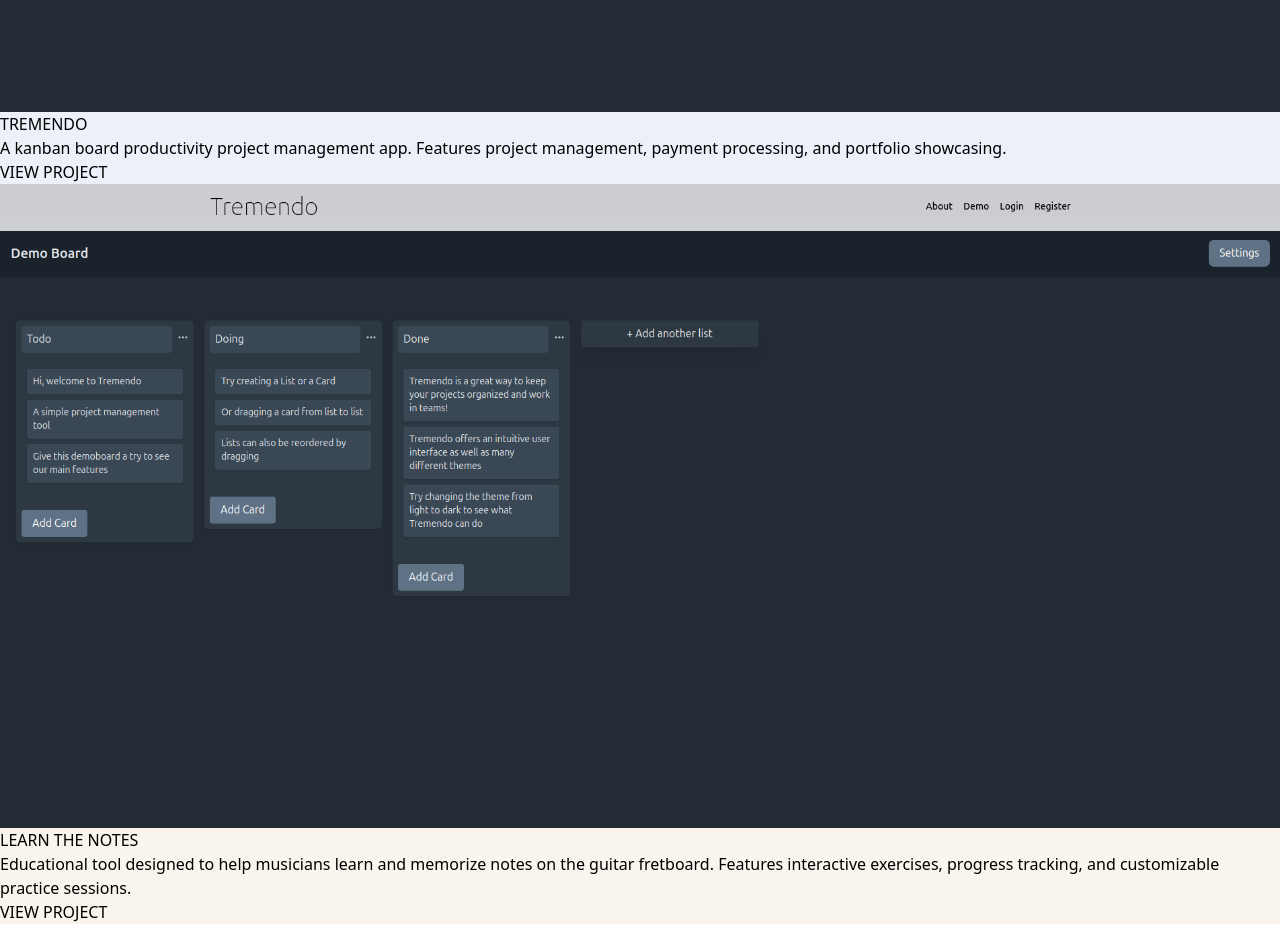
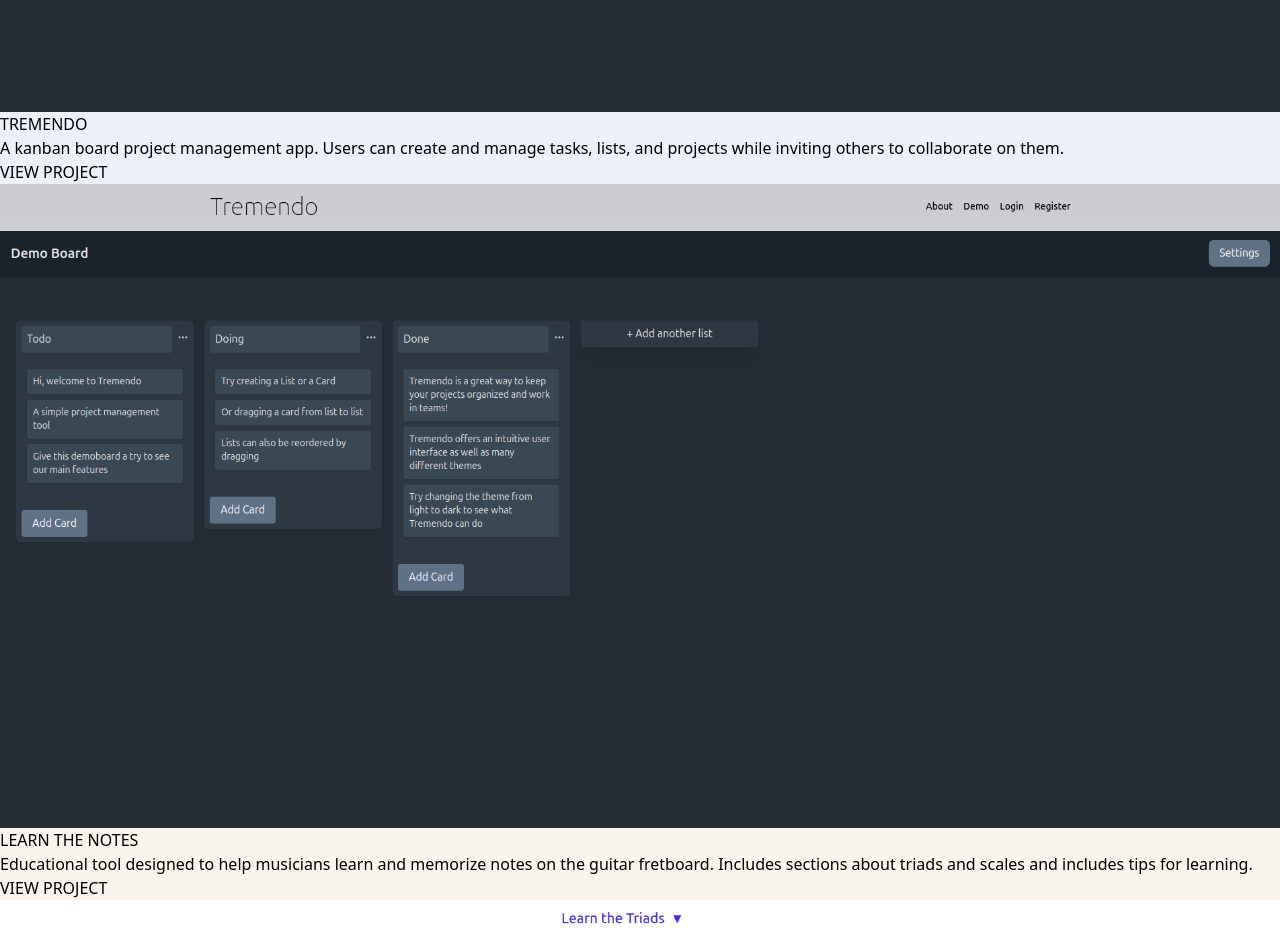
Before and after one commit to johnobriendev/devPortfolio, a React (Vite) app: page / in a window 1280 px wide. Shown: the part 700-1634 px from the top of the page. Built offline with nearby package versions, Linux system fonts and the light colour scheme.

Commit message:
change project description

```diff
--- a/src/components/Portfolio.jsx
+++ b/src/components/Portfolio.jsx
@@ -80,7 +80,7 @@ const Portfolio = () => {
     {
       id: "tremendo",
       title: "TREMENDO",
-      description: "A kanban board productivity project management app. Features project management, payment processing, and portfolio showcasing.",
+      description: "A kanban board project management app. Users can create and manage tasks, lists, and projects while inviting others to collaborate on them.",
       url: "https://tremendo.pro/",
       image: "tremendo.png",
       bgColor: secondaryColor
@@ -88,7 +88,7 @@ const Portfolio = () => {
     {
       id: "learnthenotes",
       title: "LEARN THE NOTES",
-      description: "Educational tool designed to help musicians learn and memorize notes on the guitar fretboard. Features interactive exercises, progress tracking, and customizable practice sessions.",
+      description: "Educational tool designed to help musicians learn and memorize notes on the guitar fretboard. Includes sections about triads and scales and includes tips for learning.",
       url: "https://learnthenotes.netlify.app",
       image: "learnthenotes.png",
       bgColor: mainColor
@@ -96,7 +96,7 @@ const Portfolio = () => {
     {
       id: "notionesque",
       title: "NOTIONESQUE",
-      description: "Notionesque is a task management tool with Kanban and List views and search and filtering abilities. Features drag-and-drop functionality and categorized task organization.",
+      description: "Notionesque is a task management tool with Kanban and List views and search and filtering abilities. Features drag-and-drop functionality, pagination, and undo/redo functionality.",
       url: "https://notionesque.netlify.app/",
       image: "notionesque.png",
       bgColor: secondaryColor
@@ -104,7 +104,7 @@ const Portfolio = () => {
     {
       id: "chordbuilder",
       title: "CHORD BUILDER",
-      description: "Interactive web application for musicians to create, visualize, and hear chord progressions. Includes a virtual piano and music theory analysis.",
+      description: "Interactive web application for guitarists to create chord and scale diagrams for guitar and arrange them on a sheet that they can export as a PDF file.",
       url: "https://chordbuilder.netlify.app/",
       image: "chordbuilder.png",
       bgColor: mainColor
```
